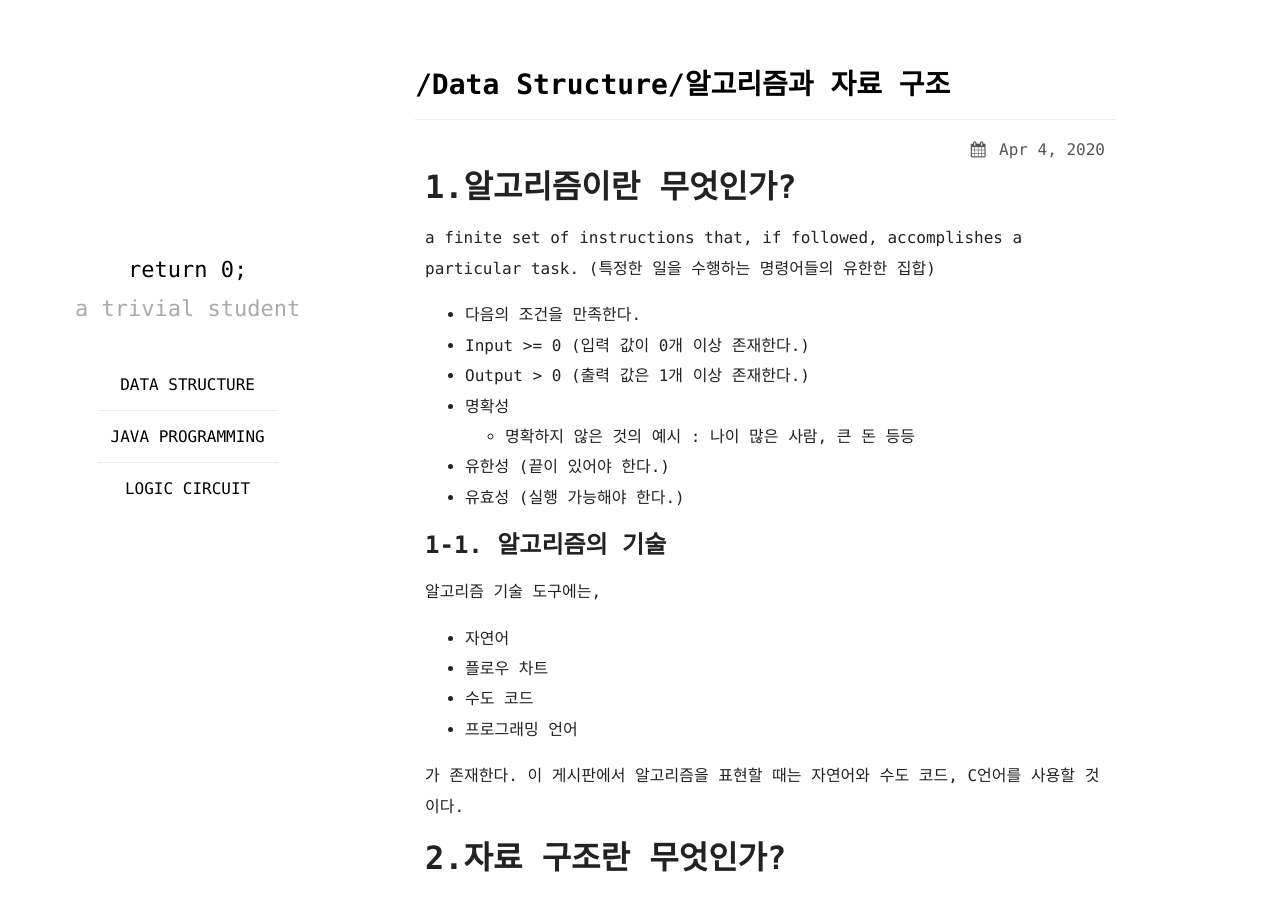
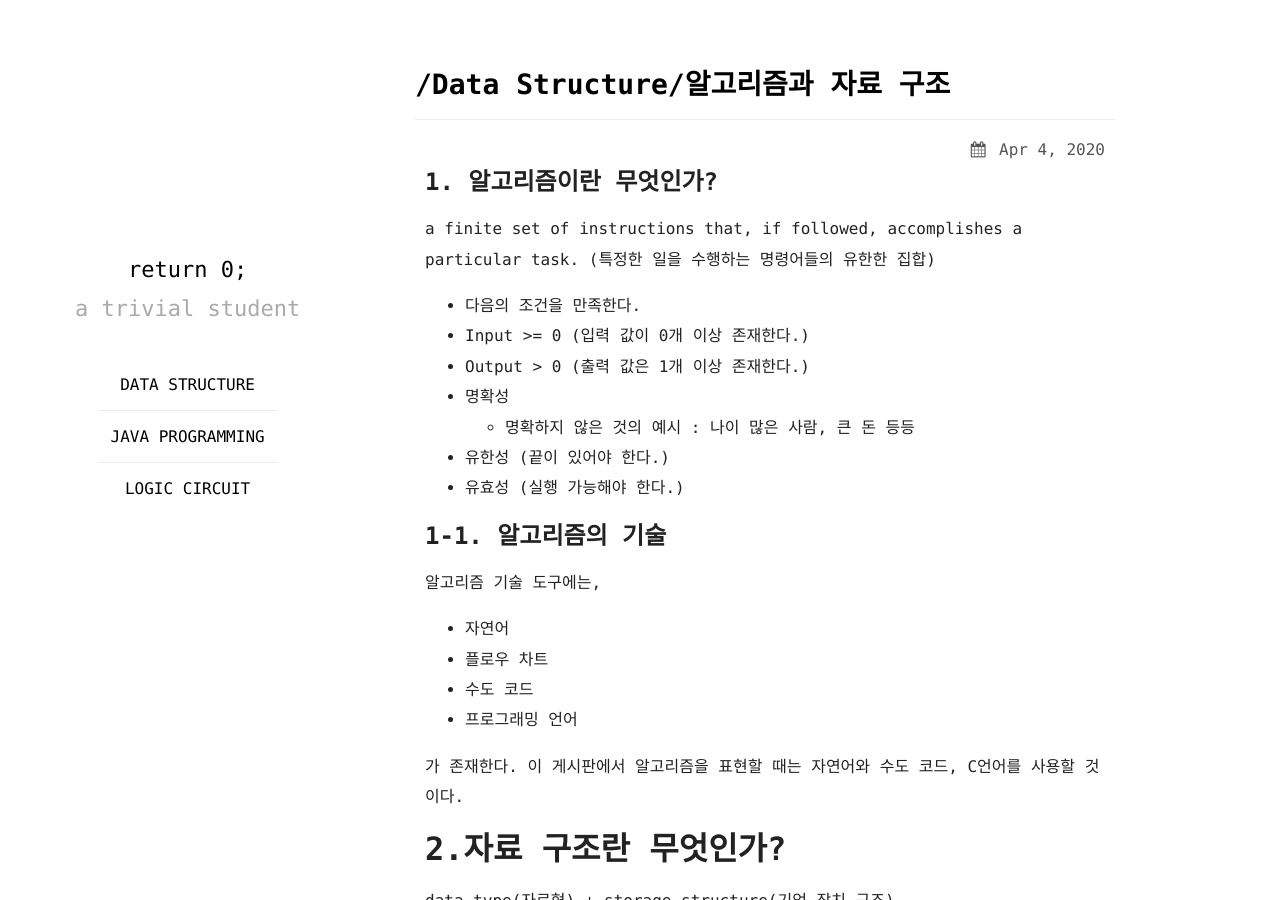
Before and after one commit to kimjea1999/kimjea1999.github.io, a Jekyll site: the page built from _posts/datastructure/2020-04-07-ds01.md, in a window 1280 px wide and 900 px high. Built offline with Jekyll 4.4.1, drawn with Linux system fonts in a browser that asks for light colours; nearby versions of some CDN libraries.

Commit message:
Update 2020-04-07-ds01.md

```diff
--- a/_posts/datastructure/2020-04-07-ds01.md
+++ b/_posts/datastructure/2020-04-07-ds01.md
@@ -5,8 +5,7 @@ date:   2020-04-04 23:55:36 +0530
 category: [Data Structure]
 ---
 
-1.알고리즘이란 무엇인가?
-===
+## 1. 알고리즘이란 무엇인가?
 
  a finite set of instructions that, if followed, accomplishes a particular task. (특정한 일을 수행하는 명령어들의 유한한 집합)
  - 다음의 조건을 만족한다.
```
